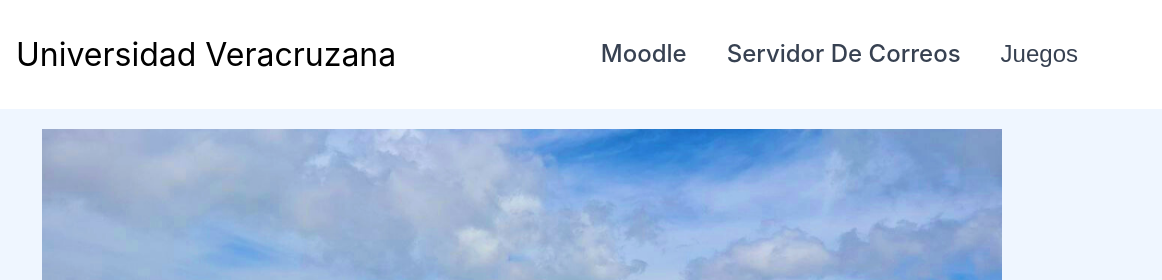
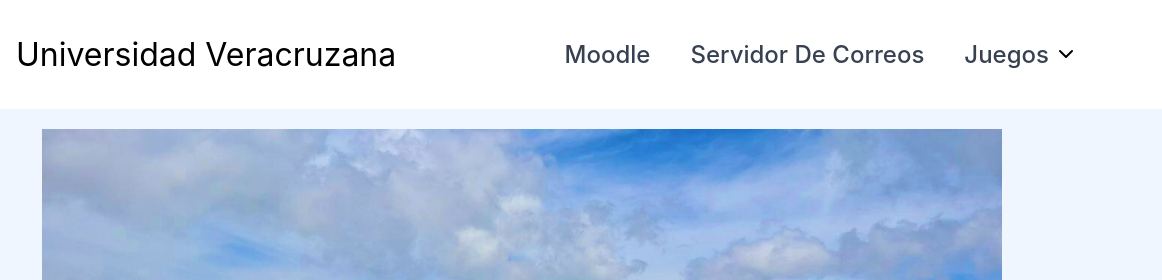
Before and after one commit to Wichosu/uv-conejo, a plain HTML site: page index.html in a window 1280 px wide. Shown: the top 280 px of the page, 118-1280 px from the left. Drawn offline with Linux system fonts and the light colour scheme.

Commit message:
navbar chevron down icon

```diff
--- a/index.html
+++ b/index.html
@@ -25,7 +25,13 @@
         <li><a href="./">moodle</a></li>
         <li><a href="./">servidor de correos</a></li>
         <li class="dropdown-menu">
-          <button class="dropdown-menu-button">juegos</button>
+          <button class="dropdown-menu-button">
+            juegos
+            <img
+              src="./img/chevron-down.svg"
+              alt="Flecha apuntando hacia abajo"
+            />
+          </button>
           <div>
             <a href="./ahorcado.html">ahorcado</a>
             <a href="./snake.html">snake</a>
--- a/styles/styles.css
+++ b/styles/styles.css
@@ -70,25 +70,52 @@ body {
   color: #2563eb;
 }
 
+.nav-links a:focus {
+  color: #2563eb;
+}
+
 .dropdown-menu {
   position: relative;
-  display: inline-block;
 }
 
 .dropdown-menu-button {
+  display: flex;
+  gap: 5px;
+  align-items: center;
   padding: 10px 20px;
   font-size: 1.5rem;
+  font-family: inherit;
   text-decoration: none;
   color: #374151;
   background-color: transparent;
   border: none;
   font-weight: 500;
   text-transform: capitalize;
+  transition: color 200ms ease-in-out;
 }
 
 .dropdown-menu-button:hover {
   color: #2563eb;
   cursor: pointer;
+}
+
+.dropdown-menu-button:focus {
+  color: #2563eb;
+}
+
+.dropdown-menu img {
+  width: 100%;
+  height: 100%;
+  max-width: 25px;
+  transition: transform 200ms ease-in-out;
+}
+
+.dropdown-menu-button:hover img {
+  transform: rotate(180deg);
+}
+
+.dropdown-menu:hover img {
+  transform: rotate(180deg);
 }
 
 .dropdown-menu div {
```
Also changed, not shown: img/chevron-down.svg (added).
